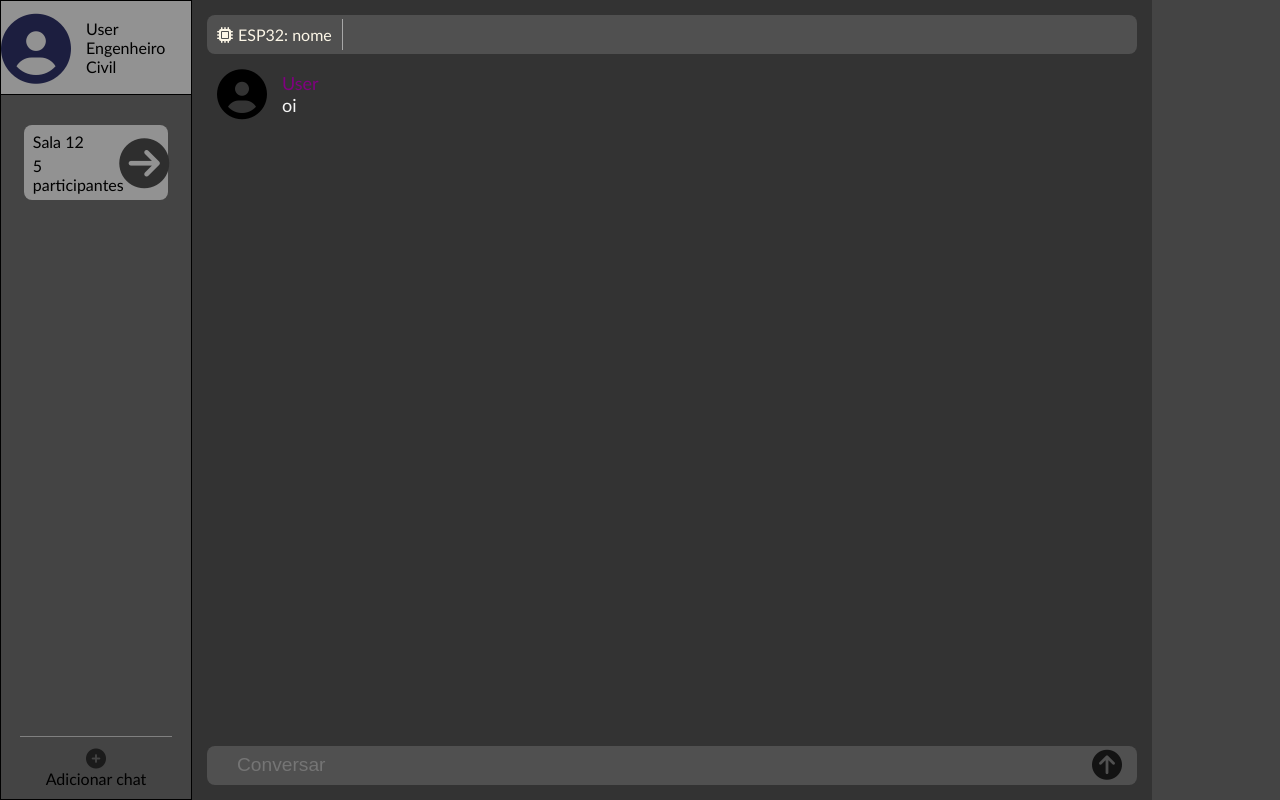
After one commit to vMigliorini/Sistema-IoT-com-API-e-ESP32-Python-REST-TCP-UDP, a Flask app: page /chat_rooms in a window 1280 px wide. The commit adds this page. Run offline with Flask 3, Linux system fonts and the light colour scheme; some libraries are stand-ins or nearby versions.

Commit message:
pagina chat_rooms criada mas não finalizada

```diff
--- a/backend/static/js/index.js
+++ b/backend/static/js/index.js
@@ -92,7 +92,7 @@ async function logar(event){
 
     const data = await response.json()
     if (data.ok){
-        window.location.href = URL_HOMEPAGE
+        window.location.href = URL_ROOMS
     }else{
         document.getElementById("retorno-dados-incorretos").innerHTML = `
         <div class="container-retorno" >
--- /dev/null
+++ b/backend/static/style-chatroom.css
@@ -0,0 +1,299 @@
+* {
+    margin: 0;
+    padding: 0;
+    box-sizing: border-box; /* Isso resolve o seu problema */
+}
+
+body {
+    font-family: 'Trebuchet MS', 'Lucida Sans Unicode', 'Lucida Grande', 'Lucida Sans', Arial, sans-serif;
+    margin: 0;
+    min-height: 100svh;
+    display: flex;
+    justify-content: center;
+    align-items: center;
+    background: radial-gradient(circle at top left, #4facfe, transparent),
+                linear-gradient(135deg, #007bff, #003f7f);
+}
+
+button {
+  background: none;        /* Remove a cor de fundo */
+  border: none;            /* Remove a borda */
+  padding: 0;              /* Remove o espaçamento interno padrão */
+  cursor: pointer;         /* Adiciona a "mãozinha" ao passar o mouse */
+  outline: inherit;        /* Garante que o contorno de acessibilidade siga o padrão */
+}
+
+.container-principal {
+    display: flex;
+    height: 100svh;
+    width: 100%;
+    justify-content: center;
+    align-items: center;
+}
+
+.container-secao-esquerda-pagina {
+    display: flex;
+    align-items: center;
+    justify-content: center;
+    flex-direction: column;
+    background-color: rgb(68, 68, 68);
+    border: solid black 1px;
+
+    height: 100%;
+    width: 15%;
+}
+
+.container-secao-direita-pagina {
+    display: flex;
+    align-items: center;
+    justify-content: flex-start;
+    flex-direction: column;
+    background-color: rgb(51, 51, 51);
+
+    height: 100%;
+    width: 75%;
+    padding: 15px;
+}
+
+.container-secao-usuarios-conectados-chat {
+    display: flex;
+    align-items: center;
+    justify-content: center;
+    flex-direction: column;
+    background-color: rgb(68, 68, 68);
+    height: 100%;
+    width: 10%;
+    padding: 10px;
+}
+
+.container-perfil {
+    height: 15%;
+    width: 100%;
+    border-bottom: solid black 1px;
+    color: rgb(28, 30, 63);
+    background-color: rgb(146, 146, 146);
+    display: flex;
+    justify-content: center;
+    align-items: center;
+    gap: 15px;
+}
+
+.nome-cargo {
+    color: rgb(0, 0, 0);
+    display: flex;
+    justify-content: center;
+    align-items: center;
+    flex-direction: column;
+}
+
+.nome {
+    width: 100%;
+    text-align: left;
+}
+
+.cargo {
+    width: 100%;
+    text-align: left;
+}
+
+.foto {
+    font-size: 70px;
+}
+
+.container-multi-chats {
+    display: flex;
+    align-items: center;
+    justify-content: flex-start;
+    flex-direction: column;
+    height: 800px;
+    overflow-y: auto;
+    overflow-x: hidden;
+    padding-bottom: 30px;
+    padding-top: 30px;
+    padding-left: 15px;
+    padding-right: 15px;
+    gap: 10px;
+    width: 100%;
+}
+
+.container-chat-individual {
+    display: flex;
+    align-items: center;
+    justify-content: center;
+    background-color: rgb(146, 146, 146);
+    border-radius: 8px;
+    gap: 10px;
+    height: 75px;
+    width: 90%;
+}
+
+.chat-room {
+    display: flex;
+    align-items: center;
+    justify-content: center;
+    width: 100%;
+    height: 75px;
+    gap: 10px;
+}
+
+.informacoes-chatroom {
+    display: flex;
+    align-items: center;
+    justify-content: center;
+    flex-direction: column;
+    height: 100%;
+    width: 60%;
+    text-align: left;
+    gap: 5px;
+    padding-left: 10px;
+}
+
+.titulo-chatroom {
+    width: 100%;
+}
+
+.participantes-chatroom {
+    width: 100%;
+}
+
+.icone-entrar-chatroom{
+    display: flex;
+    align-items: center;
+    justify-content: center;
+    text-align: center;
+    height: 100%;
+    width: 40%;
+}
+
+.icone-entrar-chatroom i {
+    font-size: 50px;
+    color: rgb(46, 46, 46);
+}
+
+.container-novo-chat {
+    display: flex;
+    align-items: center;
+    justify-content: center;
+    flex-direction: column;
+    border-top: solid gray 1px;
+    height: 10%;
+    width: 80%;
+}
+
+.figura {
+    display: flex;
+    align-items: center;
+    justify-content: center;
+    width: 100%;
+}
+
+.figura i{
+    font-size: 20px;
+    color: rgb(27, 27, 27);
+}
+
+.container-dispositivos-conectados {
+    display: flex;
+    align-items: center;
+    justify-content:flex-start;
+    width: 100%;
+    height: 5%;
+    border-radius: 8px;
+    gap: 20px;
+    background-color: rgb(80, 80, 80);
+}
+
+.dispositivo-informacoes {
+    display: flex;
+    align-items: center;
+    justify-content: center;
+    padding: 10px;
+    height: 80%;
+    gap: 5px;
+    color: rgb(252, 246, 231);
+    border-right: solid rgb(168, 168, 168) 1px;
+
+}
+
+.container-chat {
+    display: flex;
+    align-items: flex-start;
+    justify-content: flex-start;
+    padding: 10px;
+    height: 806px;
+    overflow-y: auto;
+    overflow-x: hidden;
+    width: 100%;
+}
+
+.mensagem {
+    display: flex;
+    align-items: center;
+    justify-content: left;
+    gap: 15px;
+    width: 100%;
+    height: 60px;
+}
+
+.icone-user i {
+    font-size: 50px;
+}
+
+.conteudo-mensagem {
+    display: flex;
+    align-items: center;
+    justify-content: left;
+    flex-direction: column;
+    width: 100%;
+}
+
+.nome-autor {
+    font-size: large;
+    color: purple;
+    text-align: left;
+    width: 100%;
+}
+
+.texto-autor {
+    font-size: large;
+    color:whitesmoke;
+    text-align: left;
+    width: 100%;
+}
+
+
+
+
+
+.container-input-mensagem {
+    display: flex;
+    justify-content: space-between;
+    padding-right: 15px;
+    padding-left: 30px;
+    align-items: center;
+    height: 6%;
+    width: 100%;
+    background-color: rgb(80, 80, 80);
+    border-radius: 8px;
+}
+
+.input-mensagem {
+    flex-grow: 1;
+    display: flex;
+}
+
+.input-mensagem input{
+    background: transparent;
+    font-size: 1.2rem;
+    width: 99%;
+    box-sizing: border-box;
+    border: none;
+    outline: none;
+    padding: 0;
+    box-shadow: none;
+}
+
+.botao-enviar i {
+    font-size: 30px;
+    color: rgb(19, 19, 19);
+}
--- a/backend/templates/cadastro.html
+++ b/backend/templates/cadastro.html
@@ -3,7 +3,7 @@
     <head>
         <meta charset="utf-8">
         <link rel="stylesheet" href="https://cdnjs.cloudflare.com/ajax/libs/font-awesome/6.6.0/css/all.min.css">
-        <link rel="stylesheet" href="static/style.css">
+        <link rel="stylesheet" href="static/style-auth.css">
         <script defer src="{{ url_for('static', filename='js/index.js') }}"></script>
         <title>Cadastro</title>
     </head>
--- /dev/null
+++ b/backend/templates/chat_rooms.html
@@ -0,0 +1,111 @@
+<!DOCTYPE html>
+<html lang="en">
+    <head>
+        <meta charset="UTF-8">
+        <meta name="viewport" content="width=device-width, initial-scale=1.0">
+        <link rel="stylesheet" href="https://cdnjs.cloudflare.com/ajax/libs/font-awesome/6.6.0/css/all.min.css">
+        <link rel="stylesheet" href="../static/style-chatroom.css">
+        <title>Chat Rooms</title>
+    </head>
+    <body>
+        <div class="container-principal">
+
+
+            <div class="container-secao-esquerda-pagina">
+
+                <div class="container-perfil">
+                    <div class="foto">
+                        <i class="fa-solid fa-circle-user"></i>
+                    </div>
+                    <div class="nome-cargo">
+                        <div class="nome">
+                            User
+                        </div>
+                        <div class="cargo">
+                            Engenheiro Civil
+                        </div>
+                    </div>
+                </div>
+
+                <div class="container-multi-chats">
+
+                    <div class="container-chat-individual"> <!--   Aqui usaremos Js para adicionar os chats à sessão     -->
+
+                        <div class="chat-room">
+                            <div class="informacoes-chatroom">
+                                <div class="titulo-chatroom">
+                                    Sala 12
+                                </div>
+                                <div class="participantes-chatroom">
+                                    5 participantes
+                                </div>
+                            </div>
+                            <div class="icone-entrar-chatroom">
+                                <button><i class="fa-solid fa-circle-arrow-right"></i></button>
+                            </div>
+                        </div>
+
+                    </div>
+
+                </div>
+
+                <div class="container-novo-chat">
+                    <div class="figura">
+                        <button type="button"><i class="fa-solid fa-circle-plus"></i></button>
+                    </div>
+                    <div class="texto">
+                        Adicionar chat
+                    </div>
+                </div>
+
+
+            </div>
+            <div class="container-secao-direita-pagina">
+
+                <div class="container-dispositivos-conectados">
+
+                    <div class="dispositivo-informacoes">
+                        <div class="dispositivo-icone">
+                            <i class="fa-solid fa-microchip"></i>
+                        </div>
+                        <div class="dispositivo-nome">
+                            ESP32: nome
+                        </div>
+                    </div>
+
+                </div>
+                <div class="container-chat">
+                    <div class="mensagem">
+                        <div class="icone-user">
+                            <i class="fa-solid fa-circle-user"></i>
+                        </div>
+                        <div class="conteudo-mensagem">
+                            <div class="nome-autor">
+                                User
+                            </div>
+                            <div class="texto-autor">
+                                oi
+                            </div>
+                        </div>
+                    </div>
+                </div>
+
+                <div class="container-input-mensagem">
+                    <div class="input-mensagem">
+                        <input name="mensagem-digitada" placeholder="Conversar">
+                    </div>
+                    <div class="botao-enviar">
+                        <button type="button"><i class="fa-solid fa-circle-arrow-up"></i></button>
+                    </div>
+                </div>
+
+            </div>
+            <div class="container-secao-usuarios-conectados-chat">
+
+            </div>
+
+
+        </div>
+
+    </body>
+</html>
--- a/backend/templates/login.html
+++ b/backend/templates/login.html
@@ -3,10 +3,10 @@
     <head>
         <meta charset="utf-8">
         <link rel="stylesheet" href="https://cdnjs.cloudflare.com/ajax/libs/font-awesome/6.6.0/css/all.min.css">
-        <link rel="stylesheet" href="static/style.css">
+        <link rel="stylesheet" href="../static/style-auth.css">
         <script defer src="{{ url_for('static', filename='js/index.js') }}"></script>
         <script>
-            const URL_HOMEPAGE = "{{ url_for('views.homepage') }}";
+            const URL_ROOMS = "{{ url_for('views.chat_rooms') }}";
         </script>
         <title>Login</title>
     </head>
--- a/backend/views.py
+++ b/backend/views.py
@@ -7,9 +7,9 @@ from sqlalchemy import select
 views_bp = Blueprint('views', __name__)
 
 #rotas
-@views_bp.route("/homepage")
-def homepage():
-    return render_template("homepage.html")
+@views_bp.route("/chat_rooms")
+def chat_rooms():
+    return render_template("chat_rooms.html")
 
 @views_bp.route("/", methods=["GET", "POST"])
 def login():
```
Also changed, not shown: backend/templates/homepage.html (deleted, +0 -11 lines), backend/static/style-auth.css (renamed from backend/static/style.css).
